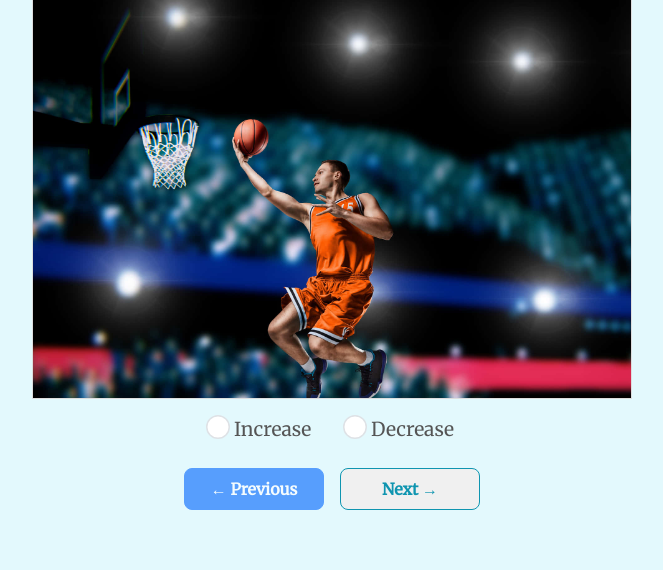
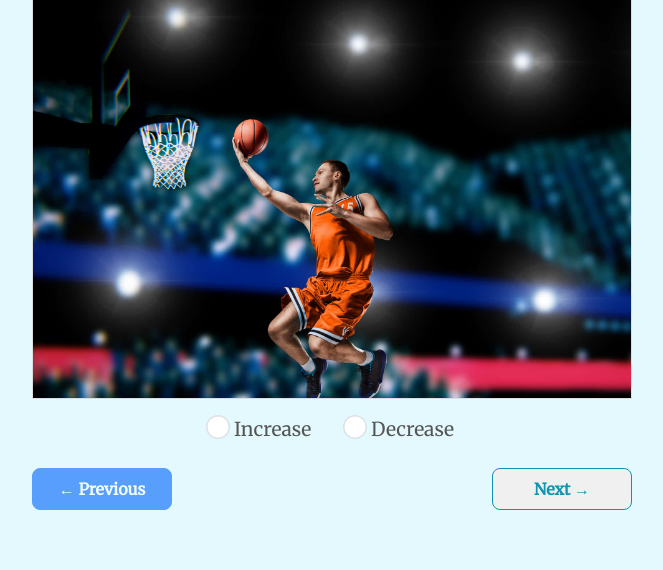
Before and after one commit to xxanxnie/Exposure-Playground, a Flask app: page /quiz/1 in a window 1280 px wide. Shown: the part 230-800 px from the top of the page, without its empty margins (308-971 px from the left). Run offline with Flask 3, Linux system fonts and the light colour scheme.

Commit message:
quiz button layout adjustment

```diff
--- a/templates/quiz.html
+++ b/templates/quiz.html
@@ -34,6 +34,12 @@
             min-width: 140px;
         }
 
+        .quiz-nav {
+            display: flex;
+            justify-content: space-between;
+            width: 600px;
+            margin: 1rem auto 0;
+        }
 
 
 	</style>
@@ -67,7 +73,7 @@
 				</div>
 				{% endfor %}
 
-                <div class="d-flex justify-content-center gap-3 mt-4 quiz-nav">
+                <div class="quiz-nav mt-4">
                     {% if question_id > 1 %}
                         {% if request.endpoint == 'quiz_page' %}
                             <a href="{{ url_for('quiz_page', question_id=question_id-1) }}" class="btn btn-primary">← Previous</a>
```
Also changed, not shown: 1 other file.
